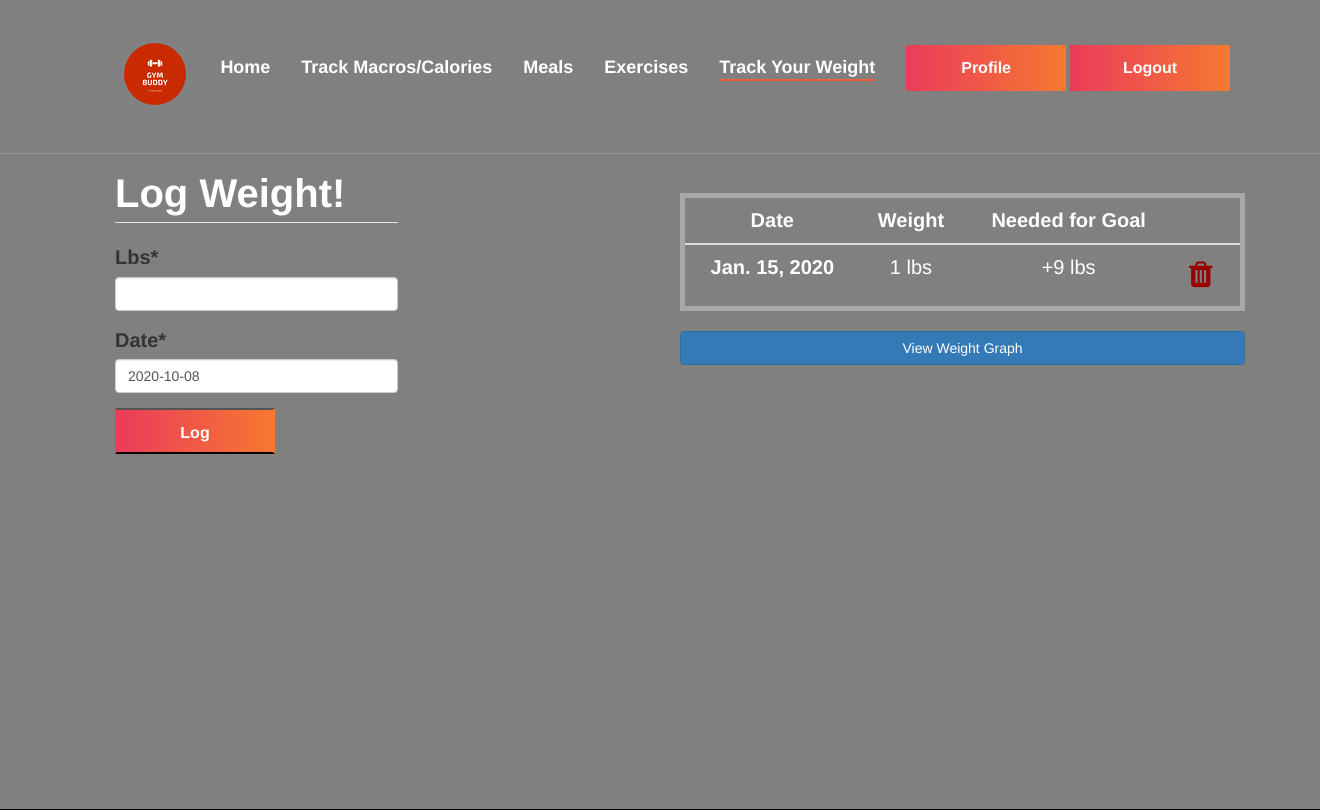
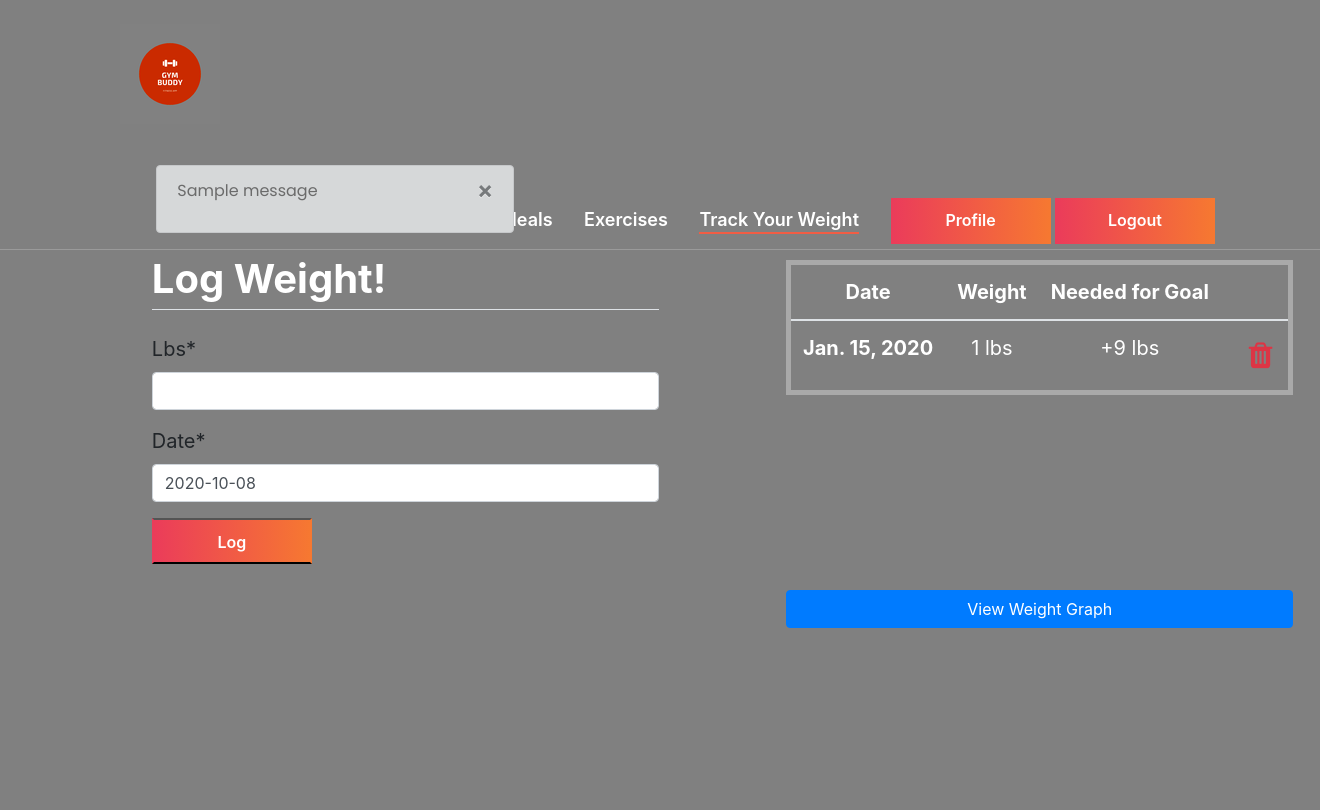
Before and after one commit to CTKogstrom/GymBuddyApp, a Django app: page /weight/ in a window 1320 px wide. Shown: the top 810 px of the page. Run offline with Django 3.2, Linux system fonts and the light colour scheme; a user stored in the database is signed in; tables that the repository leaves empty hold one stand-in row (values such as "Sample post"); one stand-in notice (Sample message) is shown; some libraries are stand-ins or nearby versions.

Commit message:
added alerts

```diff
--- a/users/templates/users/weight.html
+++ b/users/templates/users/weight.html
@@ -49,13 +49,35 @@
 
     <!-- About Section Begin -->
     <section class="about-section spad" style="margin-top: 50px;padding-bottom: 25%;">
-        <div class="container">
+
+
+        <div >
+
+            <div class="row" >
+
+                    <div class="about-text" >
+                        <link rel="stylesheet" href="https://maxcdn.bootstrapcdn.com/bootstrap/4.5.2/css/bootstrap.min.css">
+            {% if messages %}
+
+            <script src="https://ajax.googleapis.com/ajax/libs/jquery/3.5.1/jquery.min.js"></script>
+            <script src="https://cdnjs.cloudflare.com/ajax/libs/popper.js/1.16.0/umd/popper.min.js"></script>
+            <script src="https://maxcdn.bootstrapcdn.com/bootstrap/4.5.2/js/bootstrap.min.js"></script>
             <div class="row">
+            <div class="col-sm-6 col-sm-offset-3">
+                {% for message in messages %}
+                <div class="alert alert-dark alert-dismissible fade show" style="width: 150%; margin-left: 55%;">
+                    <button type="button" class="close" data-dismiss="alert">&times;</button>
+                    <p>{{ message }}</p>
+                </div>
+                {% endfor %}
+              </div>
 
-                    <div class="about-text">
+            </div>
+          {% endif %}
                         <form method="POST">
+
                             {% csrf_token %}
-                            <fieldset class="form-group" style=" float: left; border-width: 10px; font-size: 20px; width: 25%; margin-top: 0px; margin-left: 0%;" >
+                            <fieldset class="form-group" style=" float: left; border-width: 10px; font-size: 20px; width: 100%; margin-top: 0px; margin-left: 25%;" >
                                 <legend class="border-bottom mb-4" style="font-size: 40px; font-weight: bold; color: white;">Log Weight!</legend>
                                 {{form|crispy}}
                                 <div class="form-group" style="margin-bottom: 10px; margin-top: 10px;">
@@ -71,7 +93,7 @@
                             </div>-->
 
 
-                                <table class="table" style=" width: 50%; margin-left: 50%; color : white; font-size: 20px; border: 5px solid darkgrey; margin-top: 2.5%;">
+                                <table class="table" style=" float: left;width: 100%; margin-left: 150%; color : white; font-size: 20px; border: 5px solid darkgrey; margin-top: -65%;">
                                     <thead>
                                         {% if size != 0 %}
                                         <!-- <h3 style="color: white; margin-left: 65%; margin-top: 30px; font-weight: bold; font-size: 40px;">Weight Tracker</h3> -->
@@ -98,7 +120,7 @@
                                                 <td>
                                                     <form action="" method="post">
                                                         {% csrf_token %}
-                                                        <input type ="hidden" value="{{ weight.pk }}" name="pk">
+                                                        <input type ="hidden" value="{{ weight.3.pk }}" name="pk">
                                                         <link rel="stylesheet" href="https://cdnjs.cloudflare.com/ajax/libs/font-awesome/4.7.0/css/font-awesome.min.css">
                                                         <button type="submit" name="delete_but" style="border:none;background-color:transparent;font-size:30px;cursor: pointer;color: #990000;" value="Delete" class="p-0 m-0 text-danger pl-3 pr-1"><i class="fa fa-trash"></i></button>
                                                     </form>
@@ -108,16 +130,17 @@
                                         {% endfor %}
                                     </tbody>
                                 </table>
-                                <link rel="stylesheet" href="https://maxcdn.bootstrapcdn.com/bootstrap/3.4.1/css/bootstrap.min.css" >
+                                <!-- <link rel="stylesheet" href="https://maxcdn.bootstrapcdn.com/bootstrap/3.4.1/css/bootstrap.min.css" > -->
                                 <form method="POST">
                                     {% csrf_token %}
-                                    <button class="add btn btn-block btn-primary mb-2" type="submit" name="weight_graph" style="margin-left: 50%; width: 50%;">View Weight Graph</button>
+                                    <button class="add btn btn-block btn-primary mb-2" type="submit" name="weight_graph" style="margin-left: 150%; width: 100%;">View Weight Graph</button>
                                 </form>
                             </div>
 
                     </div>
 
             </div>
+
         </div>
     </section>
     <!-- About Section End -->
--- a/users/views.py
+++ b/users/views.py
@@ -245,14 +245,22 @@ def weight(request):
     if request.method == 'POST' and 'delete_but' in request.POST:
         deleted = WeightRecord.objects.filter(user = request.user, pk=request.POST['pk']).first()
         WeightRecord.objects.filter(user = request.user, pk=request.POST['pk']).delete()
+        messages.success(request, "Successfully deleted weight!", extra_tags='success')
 
     elif request.method == 'POST' and 'weight_graph' in request.POST:
         return redirect('profile')
 
     elif request.method == 'POST' and 'form_submit' in request.POST:
+        saveForm = True
         lbForm = WeightForm(request.POST, instance = weightrecord)
         if lbForm.is_valid():
-            lbForm.save()
+            if lbForm.cleaned_data['lbs'] < 0:
+                messages.error(request, "Please enter a valid weight.", extra_tags='danger')
+                saveForm = False
+            else:
+                messages.success(request, "Successfully logged weight!", extra_tags='success')
+            if saveForm:
+                lbForm.save()
         else:
             messages.error(request, "Please re-enter valid information.", extra_tags='danger')
     form = WeightForm()
@@ -265,7 +273,7 @@ def weight(request):
         diff = goal - e.lbs
         if diff > 0:
             diff = '+' + str(diff)
-        listG.append((e.date, e.lbs, diff))
+        listG.append((e.date, e.lbs, diff,e))
     context = {
         'form' : form,
         'weights' : data,
```
Also changed, not shown: users/templates/users/profile.html (+22 -0 lines).
